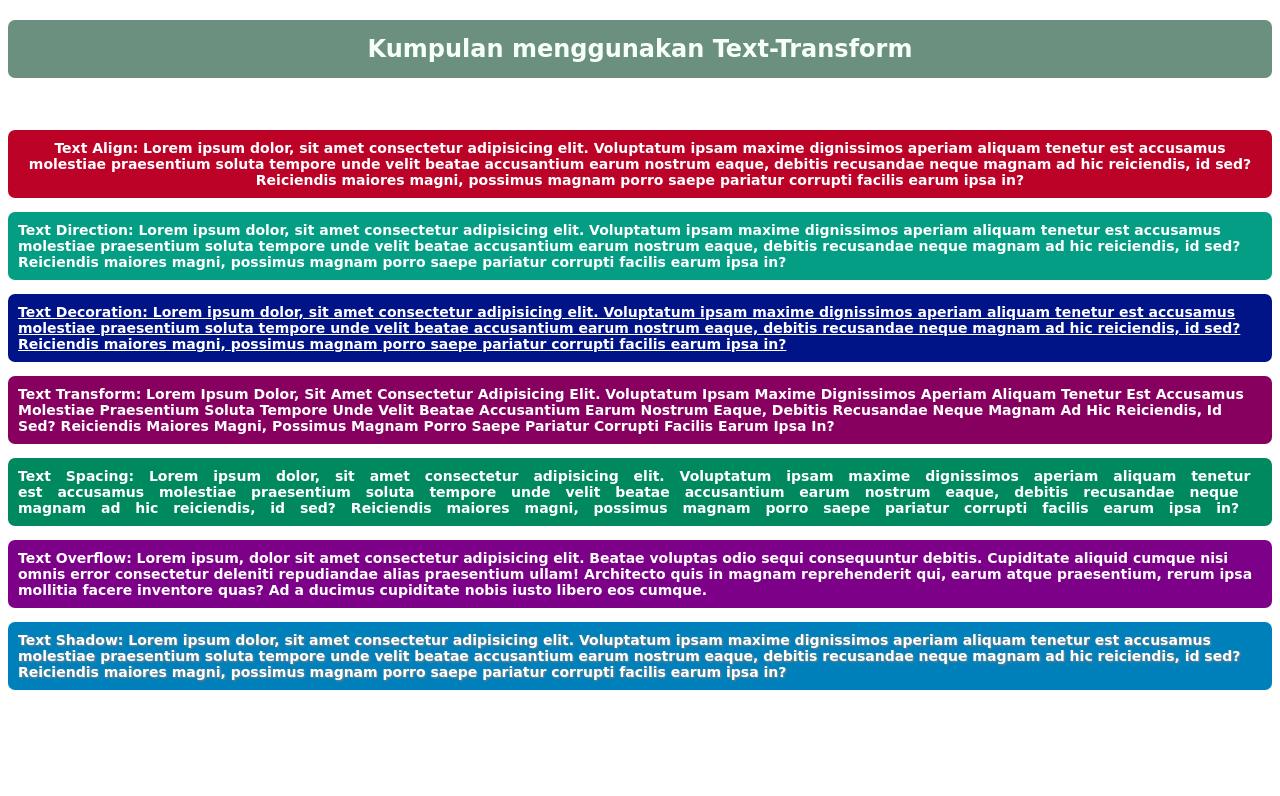
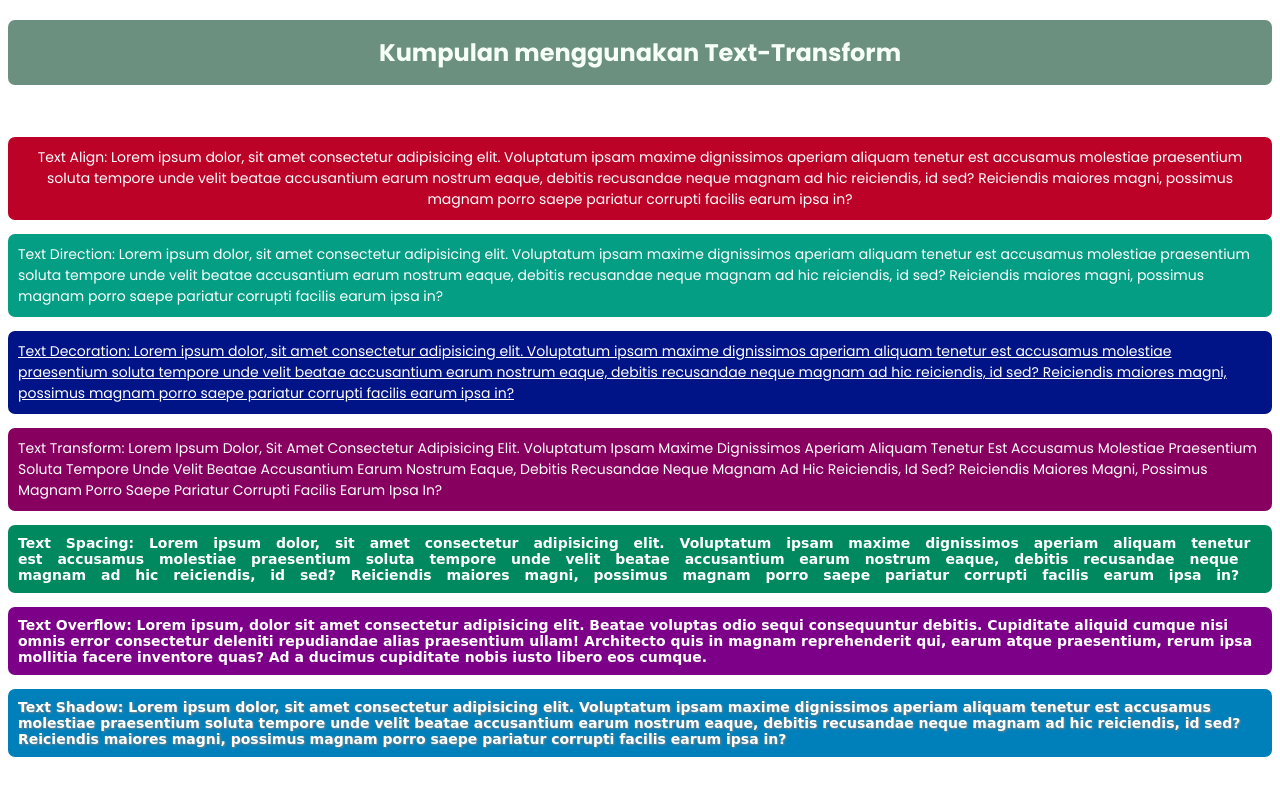
Before and after one commit to Muhisya/CSS, a plain HTML site: page Meeting3/9/tugas-text-transform.html in a window 1280 px wide. Drawn offline with Linux system fonts and the light colour scheme.

Commit message:
Meeting3

```diff
--- a/Meeting3/9/tugas-text-transform.css
+++ b/Meeting3/9/tugas-text-transform.css
@@ -1,35 +1,39 @@
-h1{
+h1 {
   background-color: #6b9080;
   color: #f6fff8;
   text-align: center;
   padding: 15px;
   border-radius: 7px;
-    font-family: cursive;
+  font-family: "Poppins", sans-serif;
+  font-weight: bold;
+  font-style: normal;
 }
 
-.Text-Align{
+.Text-Align {
   text-align: center;
   background-color: rgb(189, 2, 39);
   color: white;
   padding: 10px;
   border-radius: 7px;
   font-size: 14px;
-    font-weight: 600;
-    font-family: cursive;
+  font-family: "Poppins", sans-serif;
+  font-weight: 400;
+  font-style: normal;
 }
 
-.Text-Direction{
-    direction: unset ;
+.Text-Direction {
+  direction: unset;
   background-color: rgb(3, 158, 132);
   color: white;
   padding: 10px;
   border-radius: 7px;
   font-size: 14px;
-    font-weight: 600;
-    font-family: cursive;
+  font-family: "Poppins", sans-serif;
+  font-weight: 400;
+  font-style: normal;
 }
 
-.Text-Decoration{
+.Text-Decoration {
   text-decoration: underline;
   background-color: rgb(0, 20, 136);
   color: white;
@@ -37,21 +41,24 @@ h1{
   border-radius: 7px;
   font-size: 14px;
   font-weight: 600;
-    font-family: cursive;
+  font-family: "Poppins", sans-serif;
+  font-weight: 400;
+  font-style: normal;
 }
 
-.Text-Transform{
+.Text-Transform {
   text-transform: capitalize;
   background-color: rgb(136, 0, 95);
   color: white;
   padding: 10px;
   border-radius: 7px;
   font-size: 14px;
-    font-weight: 600;
-    font-family: cursive;
+  font-family: "Poppins", sans-serif;
+  font-weight: 400;
+  font-style: normal;
 }
 
-.Text-Spacing{
+.Text-Spacing {
   word-spacing: 10px;
   background-color: rgb(0, 136, 95);
   color: white;
@@ -62,7 +69,7 @@ h1{
   font-family: cursive;
 }
 
-.Text-Overflow{
+.Text-Overflow {
   overflow: scroll;
   background-color: rgb(125, 0, 136);
   color: white;
@@ -73,13 +80,13 @@ h1{
   font-family: cursive;
 }
 
-.Text-Shadow{
-    text-shadow: 1px 1px 2px gray ;
+.Text-Shadow {
+  text-shadow: 1px 1px 2px gray;
   background-color: rgb(0, 128, 187);
   color: white;
   padding: 10px;
   border-radius: 7px;
   font-size: 14px;
   font-weight: 600;
-    font-family: cursive;s
+  font-family: cursive;
 }
--- a/Meeting3/9/tugas-text-transform.html
+++ b/Meeting3/9/tugas-text-transform.html
@@ -1,10 +1,16 @@
 <!DOCTYPE html>
 <html lang="en">
   <head>
-    <meta charset="UTF-8">
-    <meta name="viewport" content="width=device-width, initial-scale=1.0">
+    <meta charset="UTF-8" />
+    <meta name="viewport" content="width=device-width, initial-scale=1.0" />
     <title>Text Transform</title>
-    <link rel="stylesheet" href="tugas-text-transform.css">
+    <link rel="stylesheet" href="tugas-text-transform.css" />
+    <link rel="preconnect" href="https://fonts.googleapis.com" />
+    <link rel="preconnect" href="https://fonts.gstatic.com" crossorigin />
+         <link
+      href="https://fonts.googleapis.com/css2?family=Poppins:ital,wght@0,100;0,200;0,300;0,400;0,500;0,600;0,700;0,800;0,900;1,100;1,200;1,300;1,400;1,500;1,600;1,700;1,800;1,900&display=swap"
+      rel="stylesheet"
+    />
   </head>
   <body>
     <!-- Text Transform -->
@@ -13,28 +19,77 @@
         <!-- h1 -->
         <h1>Kumpulan menggunakan Text-Transform</h1>
 
-            <br>
+        <br />
 
         <!-- Text Align -->
-            <p class="Text-Align">Text Align: Lorem ipsum dolor, sit amet consectetur adipisicing elit. Voluptatum ipsam maxime dignissimos aperiam aliquam tenetur est accusamus molestiae praesentium soluta tempore unde velit beatae accusantium earum nostrum eaque, debitis recusandae neque magnam ad hic reiciendis, id sed? Reiciendis maiores magni, possimus magnam porro saepe pariatur corrupti facilis earum ipsa in?</p>
+        <p class="Text-Align">
+          Text Align: Lorem ipsum dolor, sit amet consectetur adipisicing elit.
+          Voluptatum ipsam maxime dignissimos aperiam aliquam tenetur est
+          accusamus molestiae praesentium soluta tempore unde velit beatae
+          accusantium earum nostrum eaque, debitis recusandae neque magnam ad
+          hic reiciendis, id sed? Reiciendis maiores magni, possimus magnam
+          porro saepe pariatur corrupti facilis earum ipsa in?
+        </p>
 
         <!-- Text Direction -->
-            <p class="Text-Direction">Text Direction: Lorem ipsum dolor, sit amet consectetur adipisicing elit. Voluptatum ipsam maxime dignissimos aperiam aliquam tenetur est accusamus molestiae praesentium soluta tempore unde velit beatae accusantium earum nostrum eaque, debitis recusandae neque magnam ad hic reiciendis, id sed? Reiciendis maiores magni, possimus magnam porro saepe pariatur corrupti facilis earum ipsa in?</p>
+        <p class="Text-Direction">
+          Text Direction: Lorem ipsum dolor, sit amet consectetur adipisicing
+          elit. Voluptatum ipsam maxime dignissimos aperiam aliquam tenetur est
+          accusamus molestiae praesentium soluta tempore unde velit beatae
+          accusantium earum nostrum eaque, debitis recusandae neque magnam ad
+          hic reiciendis, id sed? Reiciendis maiores magni, possimus magnam
+          porro saepe pariatur corrupti facilis earum ipsa in?
+        </p>
 
         <!-- Text Decoration -->
-            <p class="Text-Decoration">Text Decoration: Lorem ipsum dolor, sit amet consectetur adipisicing elit. Voluptatum ipsam maxime dignissimos aperiam aliquam tenetur est accusamus molestiae praesentium soluta tempore unde velit beatae accusantium earum nostrum eaque, debitis recusandae neque magnam ad hic reiciendis, id sed? Reiciendis maiores magni, possimus magnam porro saepe pariatur corrupti facilis earum ipsa in?</p>
+        <p class="Text-Decoration">
+          Text Decoration: Lorem ipsum dolor, sit amet consectetur adipisicing
+          elit. Voluptatum ipsam maxime dignissimos aperiam aliquam tenetur est
+          accusamus molestiae praesentium soluta tempore unde velit beatae
+          accusantium earum nostrum eaque, debitis recusandae neque magnam ad
+          hic reiciendis, id sed? Reiciendis maiores magni, possimus magnam
+          porro saepe pariatur corrupti facilis earum ipsa in?
+        </p>
 
         <!-- Text Transform -->
-            <p class="Text-Transform">Text Transform: Lorem ipsum dolor, sit amet consectetur adipisicing elit. Voluptatum ipsam maxime dignissimos aperiam aliquam tenetur est accusamus molestiae praesentium soluta tempore unde velit beatae accusantium earum nostrum eaque, debitis recusandae neque magnam ad hic reiciendis, id sed? Reiciendis maiores magni, possimus magnam porro saepe pariatur corrupti facilis earum ipsa in?</p>
+        <p class="Text-Transform">
+          Text Transform: Lorem ipsum dolor, sit amet consectetur adipisicing
+          elit. Voluptatum ipsam maxime dignissimos aperiam aliquam tenetur est
+          accusamus molestiae praesentium soluta tempore unde velit beatae
+          accusantium earum nostrum eaque, debitis recusandae neque magnam ad
+          hic reiciendis, id sed? Reiciendis maiores magni, possimus magnam
+          porro saepe pariatur corrupti facilis earum ipsa in?
+        </p>
 
         <!-- Text Spacing -->
-            <p class="Text-Spacing">Text Spacing: Lorem ipsum dolor, sit amet consectetur adipisicing elit. Voluptatum ipsam maxime dignissimos aperiam aliquam tenetur est accusamus molestiae praesentium soluta tempore unde velit beatae accusantium earum nostrum eaque, debitis recusandae neque magnam ad hic reiciendis, id sed? Reiciendis maiores magni, possimus magnam porro saepe pariatur corrupti facilis earum ipsa in?</p>
+        <p class="Text-Spacing">
+          Text Spacing: Lorem ipsum dolor, sit amet consectetur adipisicing
+          elit. Voluptatum ipsam maxime dignissimos aperiam aliquam tenetur est
+          accusamus molestiae praesentium soluta tempore unde velit beatae
+          accusantium earum nostrum eaque, debitis recusandae neque magnam ad
+          hic reiciendis, id sed? Reiciendis maiores magni, possimus magnam
+          porro saepe pariatur corrupti facilis earum ipsa in?
+        </p>
 
         <!-- Text Overflow -->
-            <p class="Text-Overflow">Text Overflow: Lorem ipsum, dolor sit amet consectetur adipisicing elit. Beatae voluptas odio sequi consequuntur debitis. Cupiditate aliquid cumque nisi omnis error consectetur deleniti repudiandae alias praesentium ullam! Architecto quis in magnam reprehenderit qui, earum atque praesentium, rerum ipsa mollitia facere inventore quas? Ad a ducimus cupiditate nobis iusto libero eos cumque.</p>
+        <p class="Text-Overflow">
+          Text Overflow: Lorem ipsum, dolor sit amet consectetur adipisicing
+          elit. Beatae voluptas odio sequi consequuntur debitis. Cupiditate
+          aliquid cumque nisi omnis error consectetur deleniti repudiandae alias
+          praesentium ullam! Architecto quis in magnam reprehenderit qui, earum
+          atque praesentium, rerum ipsa mollitia facere inventore quas? Ad a
+          ducimus cupiditate nobis iusto libero eos cumque.
+        </p>
 
         <!-- Text Shadow -->
-            <p class="Text-Shadow">Text Shadow: Lorem ipsum dolor, sit amet consectetur adipisicing elit. Voluptatum ipsam maxime dignissimos aperiam aliquam tenetur est accusamus molestiae praesentium soluta tempore unde velit beatae accusantium earum nostrum eaque, debitis recusandae neque magnam ad hic reiciendis, id sed? Reiciendis maiores magni, possimus magnam porro saepe pariatur corrupti facilis earum ipsa in?</p>
+        <p class="Text-Shadow">
+          Text Shadow: Lorem ipsum dolor, sit amet consectetur adipisicing elit.
+          Voluptatum ipsam maxime dignissimos aperiam aliquam tenetur est
+          accusamus molestiae praesentium soluta tempore unde velit beatae
+          accusantium earum nostrum eaque, debitis recusandae neque magnam ad
+          hic reiciendis, id sed? Reiciendis maiores magni, possimus magnam
+          porro saepe pariatur corrupti facilis earum ipsa in?
+        </p>
       </div>
     </section>
   </body>
```
Lines whose indentation alone changed are shown as unchanged.
